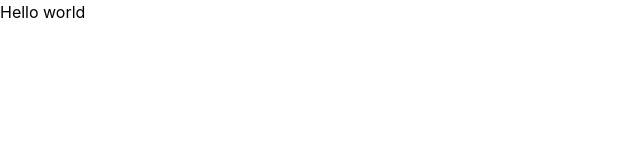
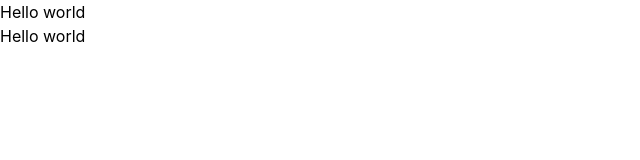
Before and after one commit to Rus144444/RickAndMorty, a React (Vite) app: page / in a window 1280 px wide. Shown: the top 160 px of the page, without its empty margins (0-640 px from the left). Built offline with nearby package versions, Linux system fonts and the light colour scheme.

Commit message:
test deploy and action

```diff
--- a/src/App.jsx
+++ b/src/App.jsx
@@ -1,7 +1,9 @@
 function App() {
 
-  return (
-     <div>Hello world</div>
+  return (<div>
+    <div>Hello world</div>
+    <div>Hello world</div>
+  </div>
   )
 }
 
```
